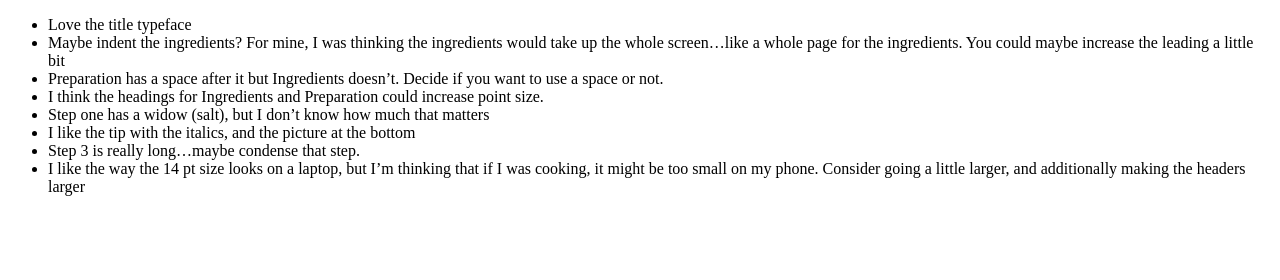
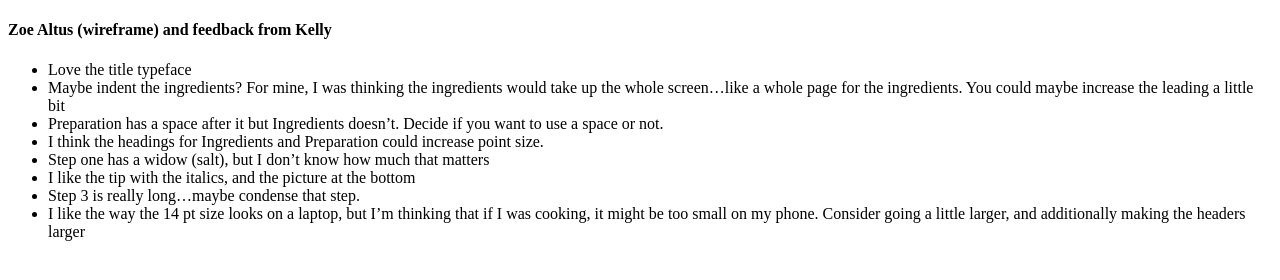
Before and after one commit to zoealtus/iffall2019, a plain HTML site: page recipe-wireframe/feedback-notes.html in a window 1280 px wide. Drawn offline with Linux system fonts and the light colour scheme.

Commit message:
Add files via upload

```diff
--- a/recipe-wireframe/feedback-notes.html
+++ b/recipe-wireframe/feedback-notes.html
@@ -4,6 +4,7 @@
 		<title>Wireframe Feedback</title>
 	</head>
 	<body>
+		<h4>Zoe Altus (wireframe) and feedback from Kelly</h4>
 		<ul>
 			<li>Love the title typeface </li>
 
```
